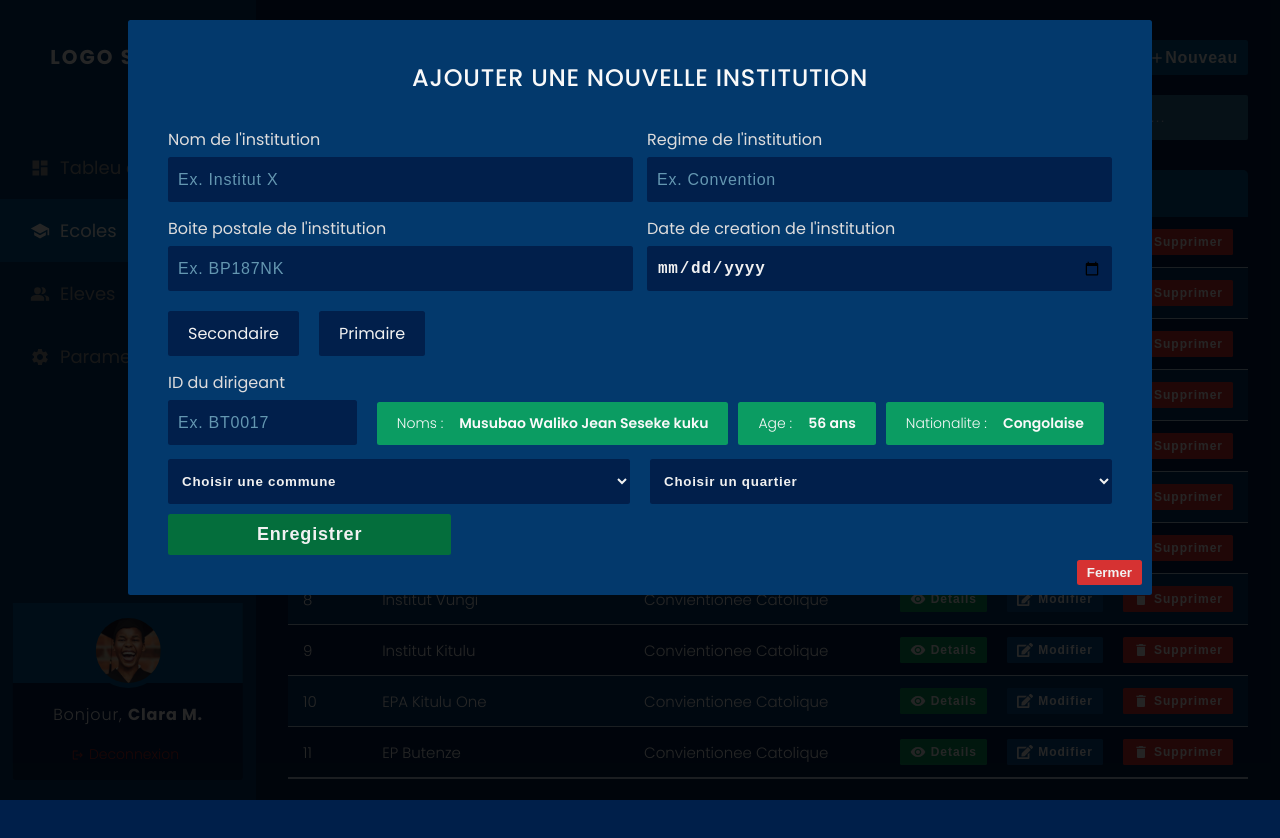
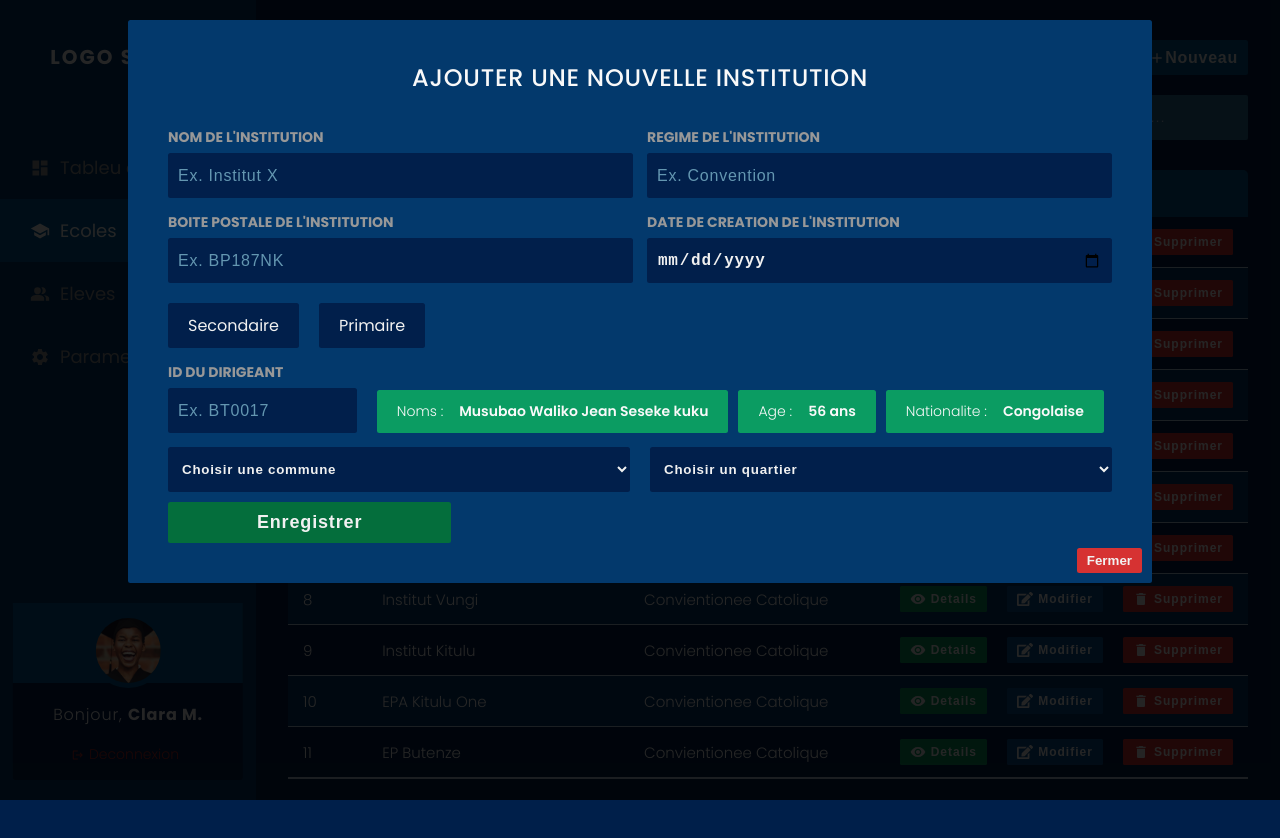
Before and after one commit to Mechack08/academic-subdivision-school-management, a React (Create React App) app: page /ecoles in a window 1280 px wide. Both pictures are taken after a click on the button "Nouveau". Built offline with nearby package versions, Linux system fonts and the light colour scheme.

Commit message:
Update Inputs Labels style

```diff
--- a/src/components/input/input.css
+++ b/src/components/input/input.css
@@ -5,10 +5,11 @@
 }
 
 .input-container label {
-  color: #dedcdc;
-  font-size: 1.6rem;
-  font-weight: 400;
-  letter-spacing: 0.075;
+  color: #989898;
+  font-size: 1.4rem;
+  font-weight: 700;
+  letter-spacing: 0.095;
+  text-transform: uppercase;
 }
 
 .input-container input {
```
